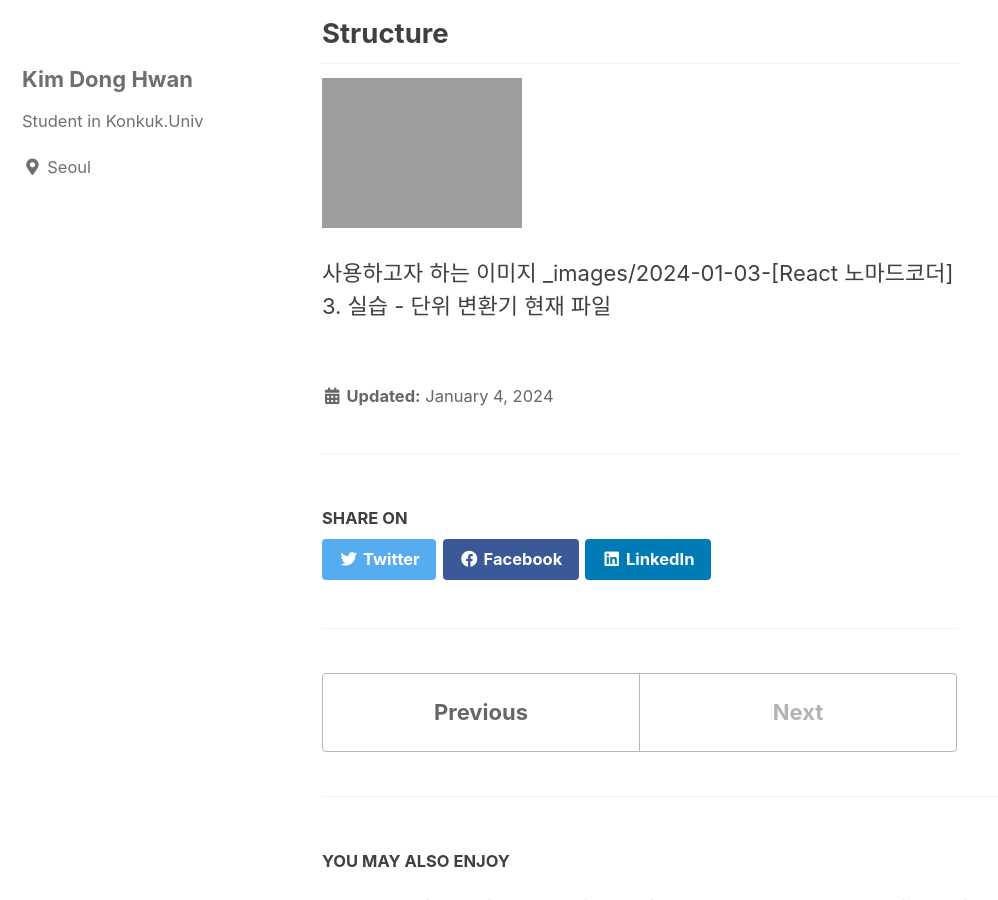
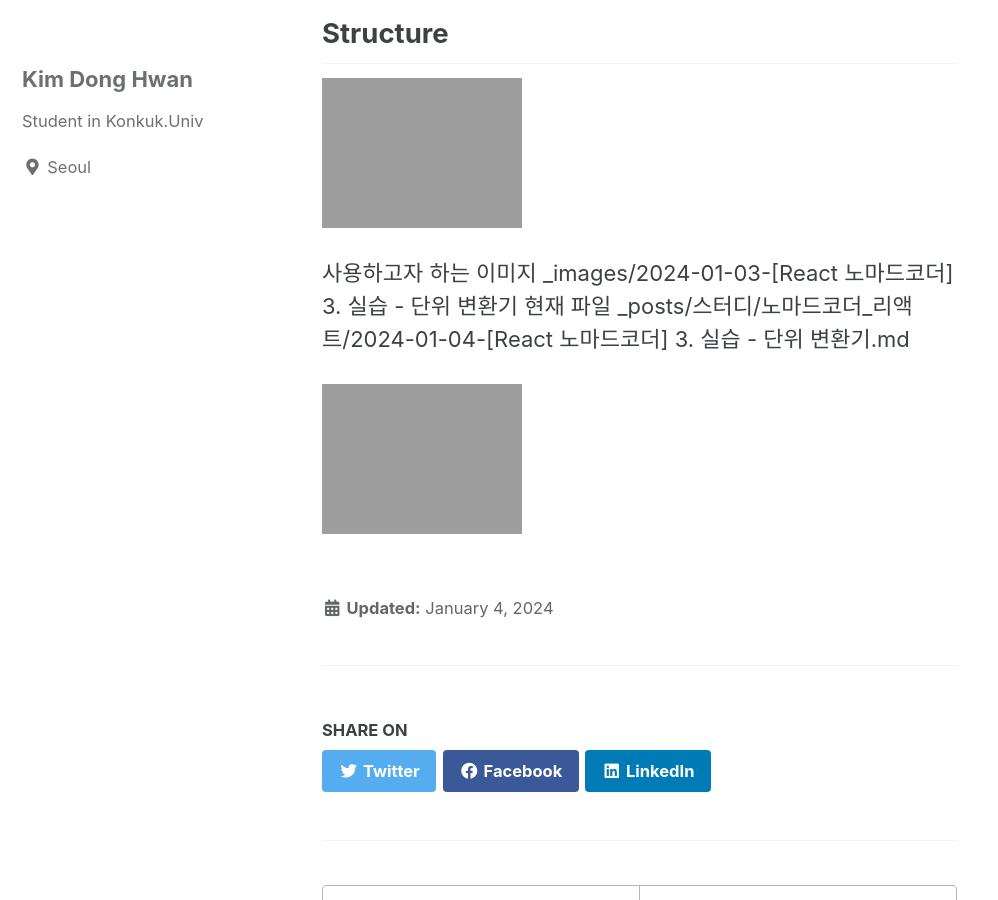
Before and after one commit to forwarder1121/forwarder1121.github.io_old, a Jekyll site: the page built from _posts/스터디/노마드코더_리액트/2024-01-04-[React 노마드코더] 3. 실습 - 단위 변환기.md, in a window 1280 px wide and 900 px high, scrolled down 3339 px. Shown: the whole window, without its empty margins (0-998 px from the left). Built offline with Jekyll 4.4.1, drawn with Linux system fonts in a browser that asks for light colours; cached includes are drawn as plain includes; comment, search, counter and statistics services are not loaded.

Commit message:
Update 2024-01-04-[React 노마드코더] 3. 실습 - 단위 변환기.md

```diff
--- a/_posts/스터디/노마드코더_리액트/2024-01-04-[React 노마드코더] 3. 실습 - 단위 변환기.md
+++ b/_posts/스터디/노마드코더_리액트/2024-01-04-[React 노마드코더] 3. 실습 - 단위 변환기.md
@@ -118,3 +118,6 @@
 사용하고자 하는 이미지
 _images/2024-01-03-[React 노마드코더] 3. 실습 - 단위 변환기
 현재 파일
+_posts/스터디/노마드코더_리액트/2024-01-04-[React 노마드코더] 3. 실습 - 단위 변환기.md
+
+<img src="../../../_images/2024-01-03-[React 노마드코더] 3. 실습 - 단위 변환기/image-20240105155411564.png" alt="image-20240105155411564" style="zoom:50%;" />
```
